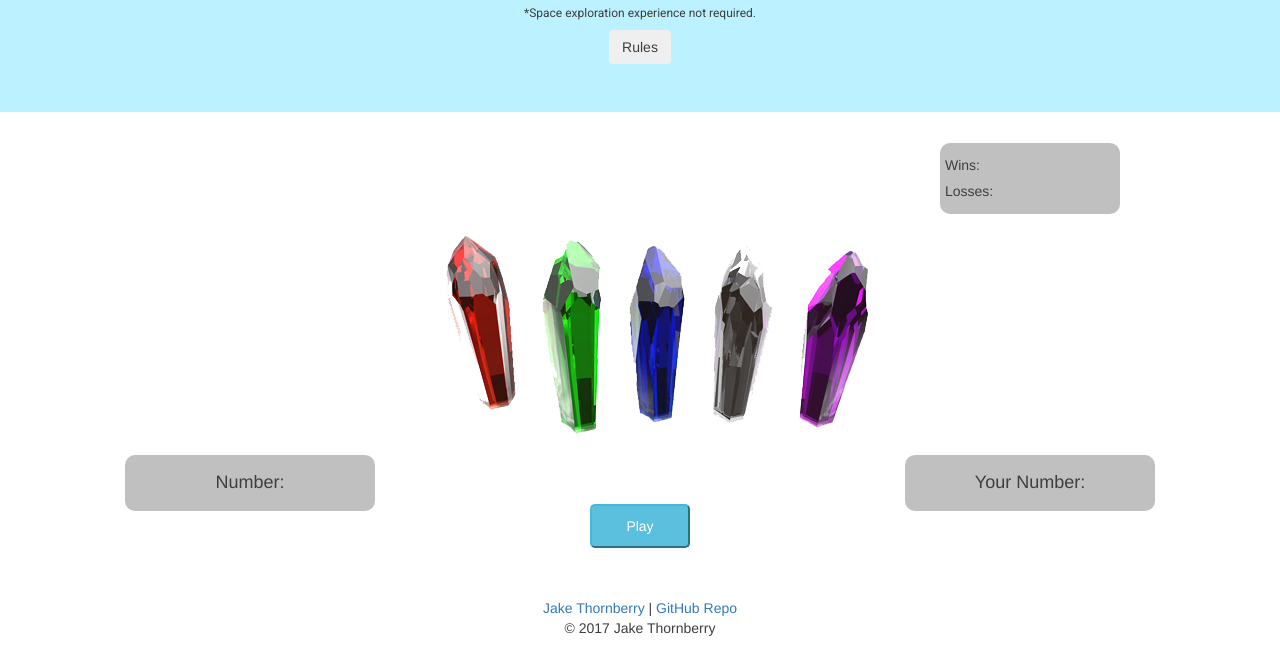
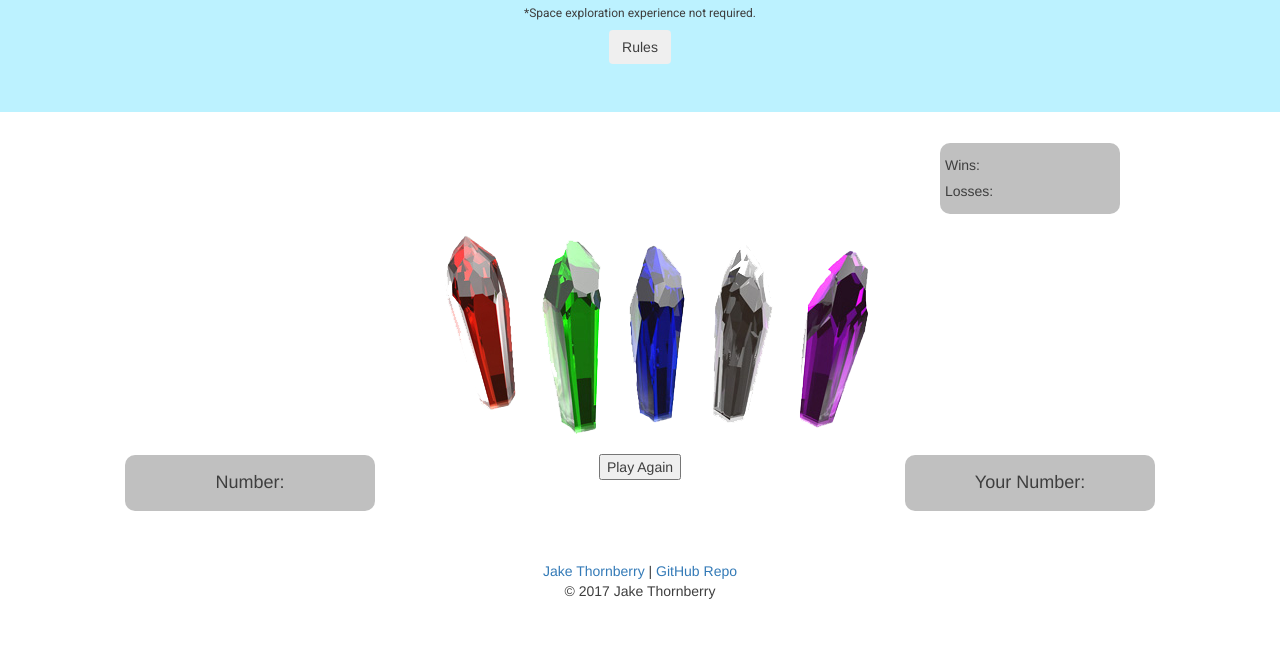
Before and after one commit to wjthornberry/Crystal-Collector, a plain HTML site: page index.html in a window 1280 px wide. Shown: the part 170-818 px from the top of the page. Drawn offline with nearby package versions, Linux system fonts and the light colour scheme.

Commit message:
Button work

```diff
--- a/index.html
+++ b/index.html
@@ -73,7 +73,7 @@
 
     <div class="col-xs-4 col-md-4">
       <div class="center-block">
-        <button class="btn-info center-block" id="gameInit">Play</button>
+        <button class="btn-start center-block" id="gameInit">Play Again</button>
       </div>
     </div>
     <!--User Number Box-->
```
